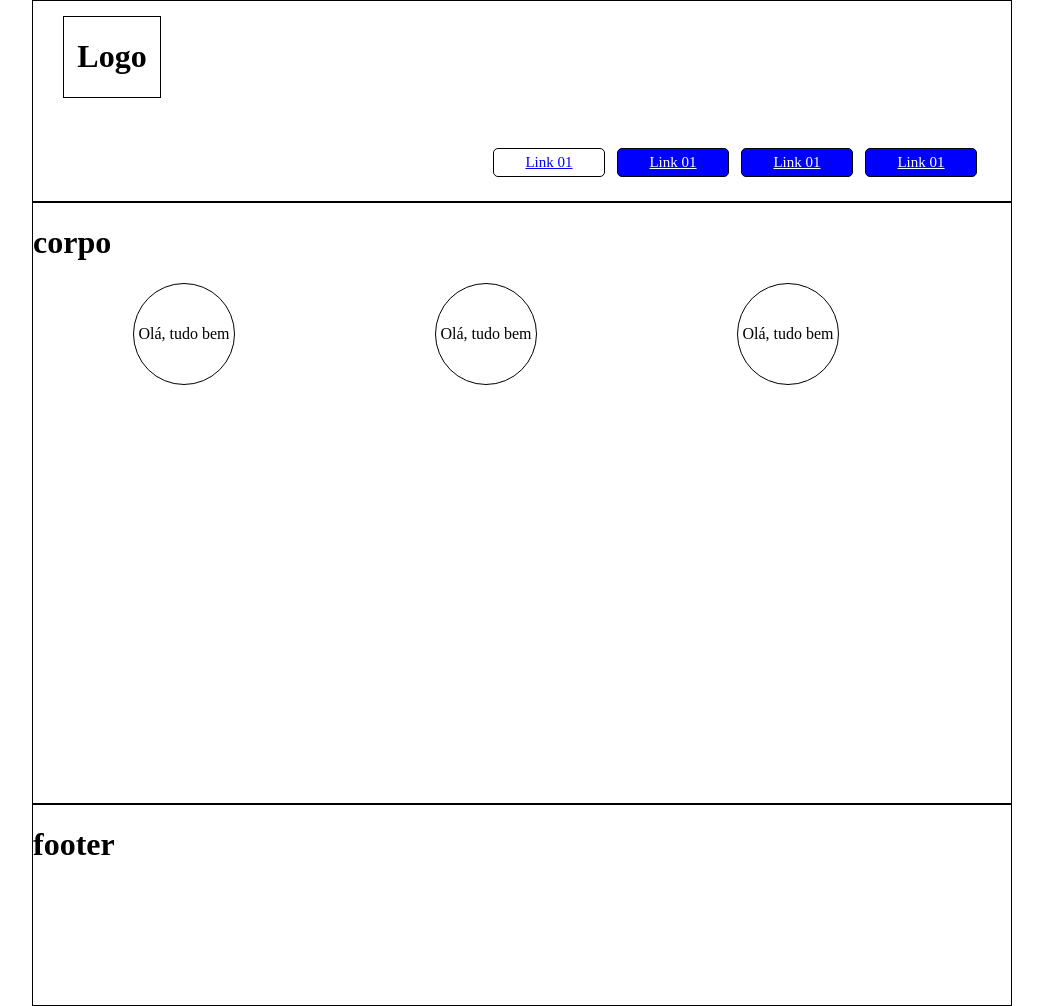
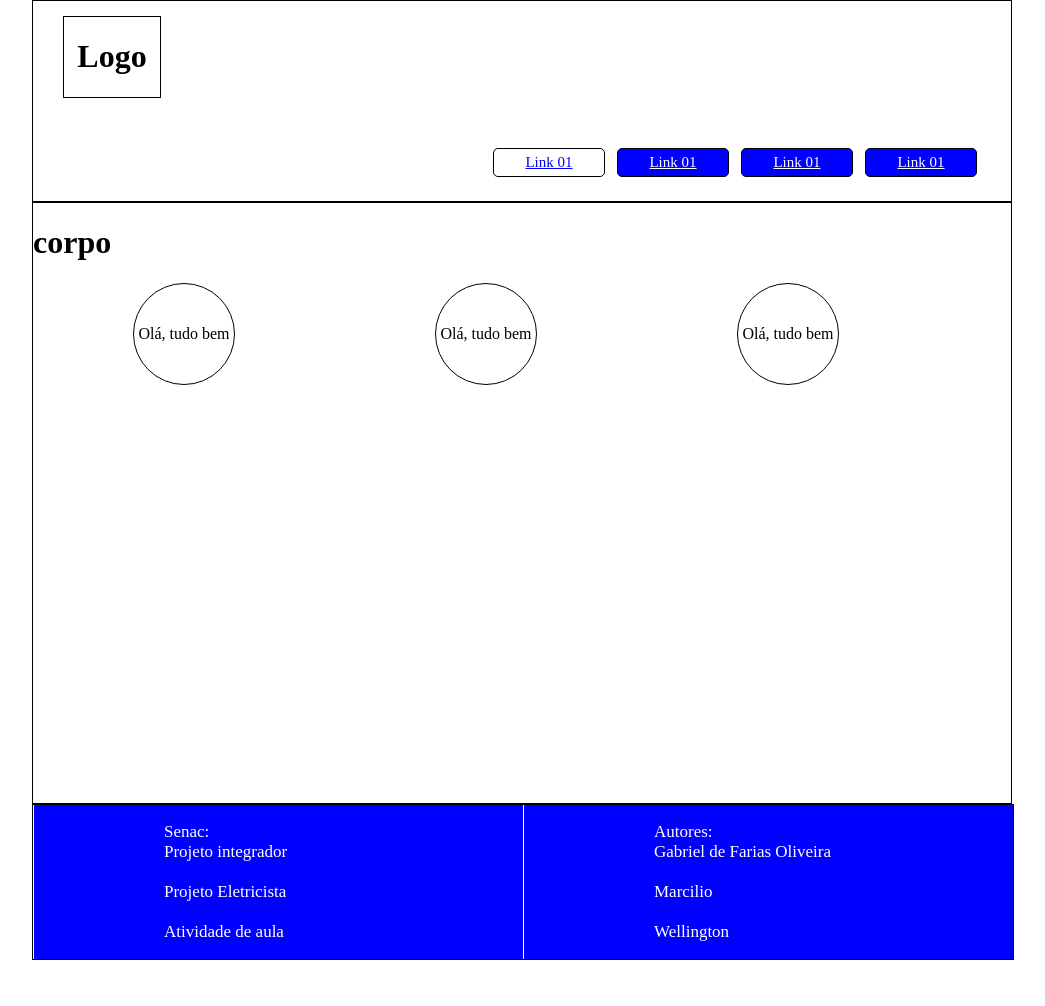
Before and after one commit to gabrieldefarias/projeto_integrador, a plain HTML site: page index.html in a window 1280 px wide. Shown: the whole page, without its empty margins (118-1163 px from the left). After the commit the page ends 960 px from the top, so only its background shows below. Drawn offline with Linux system fonts and the light colour scheme.

Commit message:
30/05/2021 - Inicio do footer

```diff
--- a/css/estilo.css
+++ b/css/estilo.css
@@ -71,5 +71,17 @@ body{
 /*======================= FOOTER ==================================*/
 #estrutura #footer{
     border: 1px solid black;
-    height: 200px;
+    display: flex;
+    background-color: blue;
+    color: white;
+    width: 100%;
 }
+#estrutura #footer .rodape{
+    flex-direction: column;
+    width: 50%;
+    border-left: 1px solid;
+    padding: 0px 130px
+}
+#estrutura #footer .rodape p{
+    font-size: 17px;
+}
--- a/index.html
+++ b/index.html
@@ -33,7 +33,22 @@
         </div>
 
         <div id="footer">
-            <h1>footer</h1>
+            <div class="rodape">
+                <p>
+                    Senac: <br>
+                    Projeto integrador <br><br>
+                    Projeto Eletricista <br><br>
+                    Atividade de aula
+                </p>
+            </div>
+            <div class="rodape">
+                <p>
+                    Autores: <br>
+                    Gabriel de Farias Oliveira <br><br>
+                    Marcilio <br><br>
+                    Wellington
+                </p>
+            </div>
         </div>
     </div>
 
```
